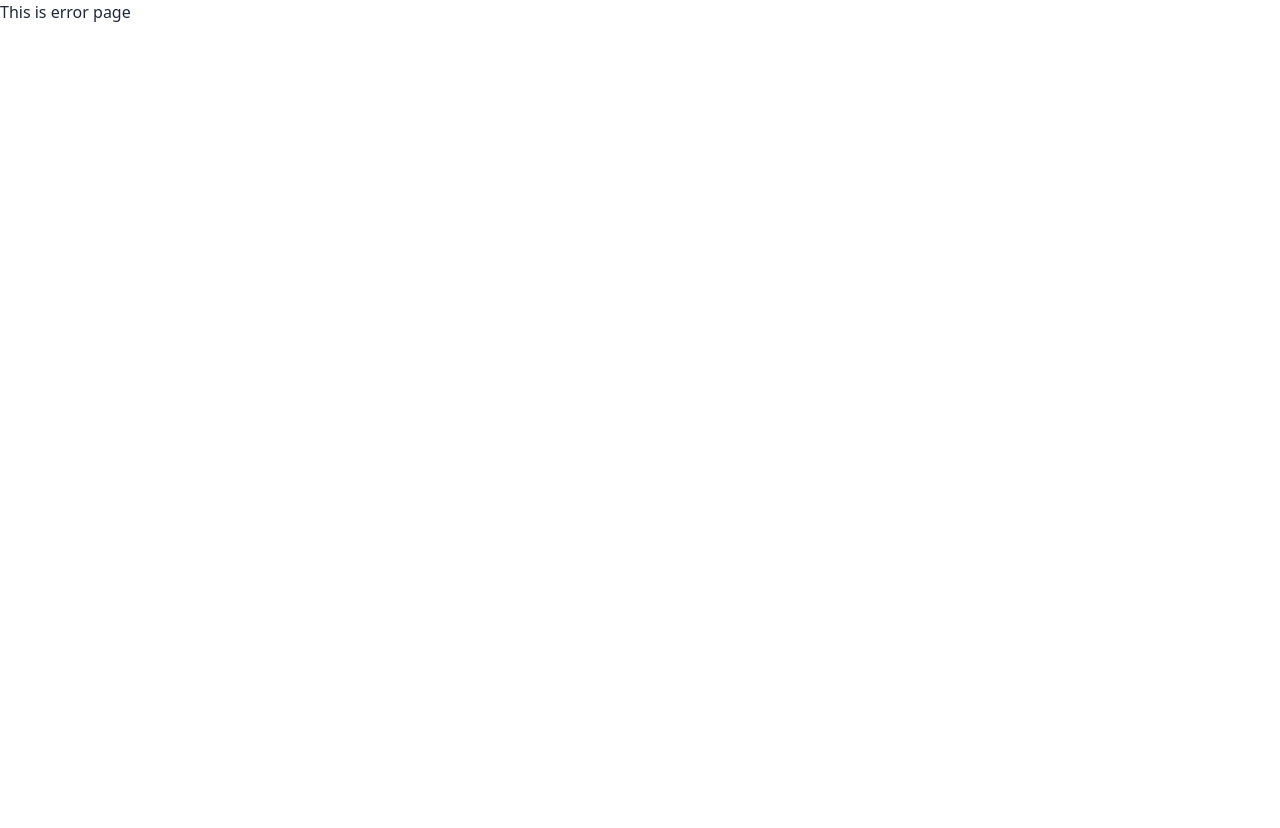
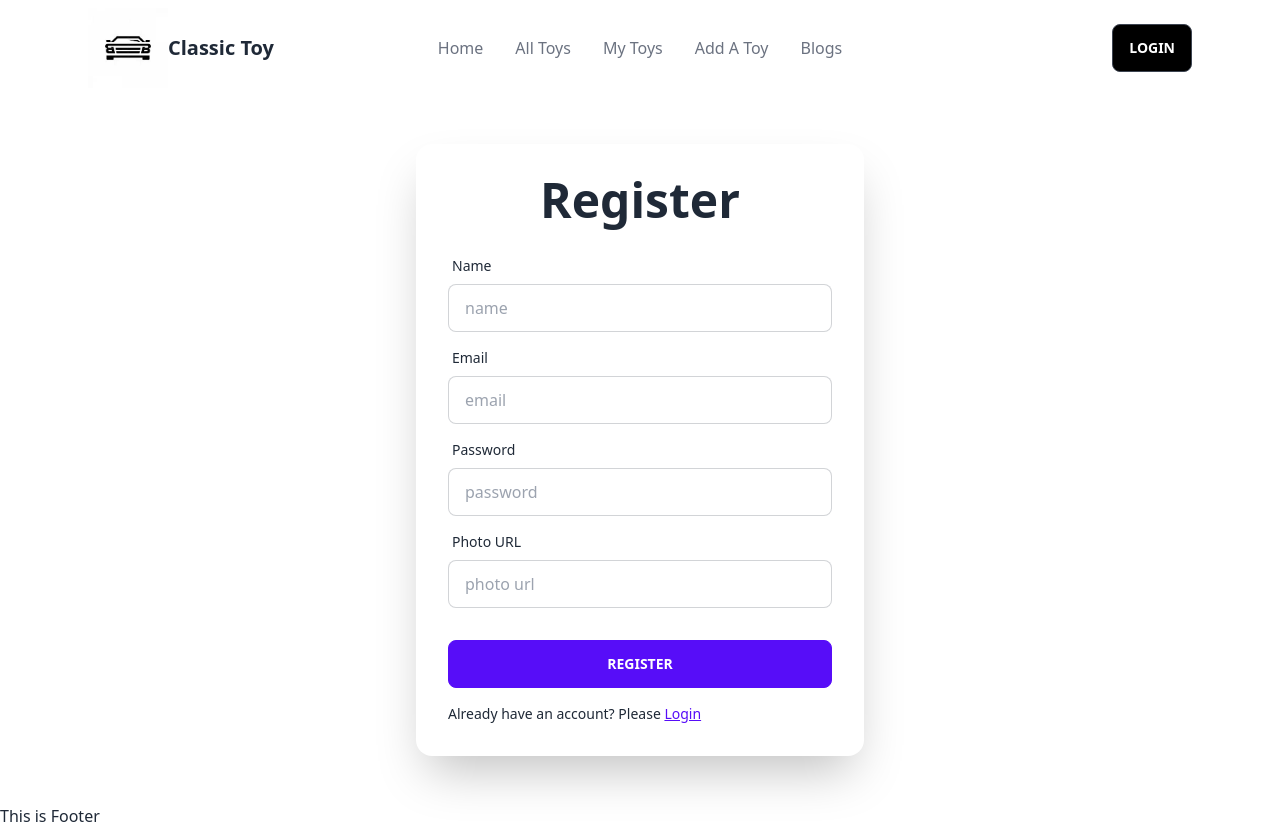
Before and after one commit to Tasneemnur/classic-toy, a React (Vite) app: page /register in a window 1280 px wide. Before the commit this address had no page. Before the commit the page ends 800 px from the top, so only its background shows below. Built offline with nearby package versions, Linux system fonts and the light colour scheme.

Commit message:
login and registration page created successfully.

```diff
--- a/src/components/Home/Home.jsx
+++ b/src/components/Home/Home.jsx
@@ -9,7 +9,7 @@ const Home = () => {
         className="hero min-h-screen"
         style={{ backgroundImage: `url(${banner2})` }}
       >
-        <div className="hero-overlay bg-opacity-60"></div>
+        <div className="hero-overlay bg-opacity-50"></div>
         <div className="hero-content text-center text-neutral-content">
           <div className="max-w-md">
             <h1 className="mb-5 text-5xl font-bold">
--- a/src/components/Login/Login.jsx
+++ b/src/components/Login/Login.jsx
@@ -1,11 +1,42 @@
-import React from 'react';
+
+import { Link } from "react-router-dom";
 
 const Login = () => {
-    return (
-        <div>
+  return (
 
+      <div className="hero my-12">
+          <div className="card flex-shrink-0 w-full max-w-sm shadow-2xl bg-base-100">
+            <div className="card-body">
+            <h1 className="text-5xl font-bold text-center mb-4">Login</h1>
+              <div className="form-control">
+                <label className="label">
+                  <span className="label-text">Email</span>
+                </label>
+                <input
+                  type="text"
+                  placeholder="email"
+                  className="input input-bordered"
+                />
+              </div>
+              <div className="form-control">
+                <label className="label">
+                  <span className="label-text">Password</span>
+                </label>
+                <input
+                  type="text"
+                  placeholder="password"
+                  className="input input-bordered"
+                />
+              </div>
+              <div className="form-control mt-6">
+                <button className="btn btn-primary">Login</button>
+              </div>
+              <p className="text-sm mt-2">New to this Website? Please <Link to="/register" className="text-primary underline">Register</Link></p>
+            </div>
+          </div>
         </div>
-    );
+
+  );
 };
 
 export default Login;
--- /dev/null
+++ b/src/components/Registration/Registration.jsx
@@ -0,0 +1,71 @@
+import { Link } from "react-router-dom";
+
+const Registration = () => {
+  return (
+    <div className="hero my-12">
+      <div className="card flex-shrink-0 w-full max-w-md shadow-2xl bg-base-100">
+        <div className="card-body">
+          <h1 className="text-5xl font-bold text-center mb-4">Register</h1>
+          <div className="form-control">
+            <label className="label">
+              <span className="label-text">Name</span>
+            </label>
+            <input
+              type="text"
+              placeholder="name"
+              name="name"
+              className="input input-bordered"
+              required
+            />
+          </div>
+          <div className="form-control">
+            <label className="label">
+              <span className="label-text">Email</span>
+            </label>
+            <input
+              type="email"
+              placeholder="email"
+              name="email"
+              className="input input-bordered"
+              required
+            />
+          </div>
+          <div className="form-control">
+            <label className="label">
+              <span className="label-text">Password</span>
+            </label>
+            <input
+              type="password"
+              placeholder="password"
+              name="password"
+              className="input input-bordered"
+              required
+            />
+          </div>
+          <div className="form-control">
+            <label className="label">
+              <span className="label-text">Photo URL</span>
+            </label>
+            <input
+              type="text"
+              placeholder="photo url"
+              name="photo"
+              className="input input-bordered"
+              required
+            />
+          </div>
+          <div className="form-control mt-6">
+            <button className="btn btn-primary">Register</button>
+          </div>
+          <p className="text-sm mt-2">
+            Already have an account? Please <Link to="/login" className="text-primary underline">
+              Login
+            </Link>
+          </p>
+        </div>
+      </div>
+    </div>
+  );
+};
+
+export default Registration;
```
Also changed, not shown: src/main.jsx (+12 -1 lines).
